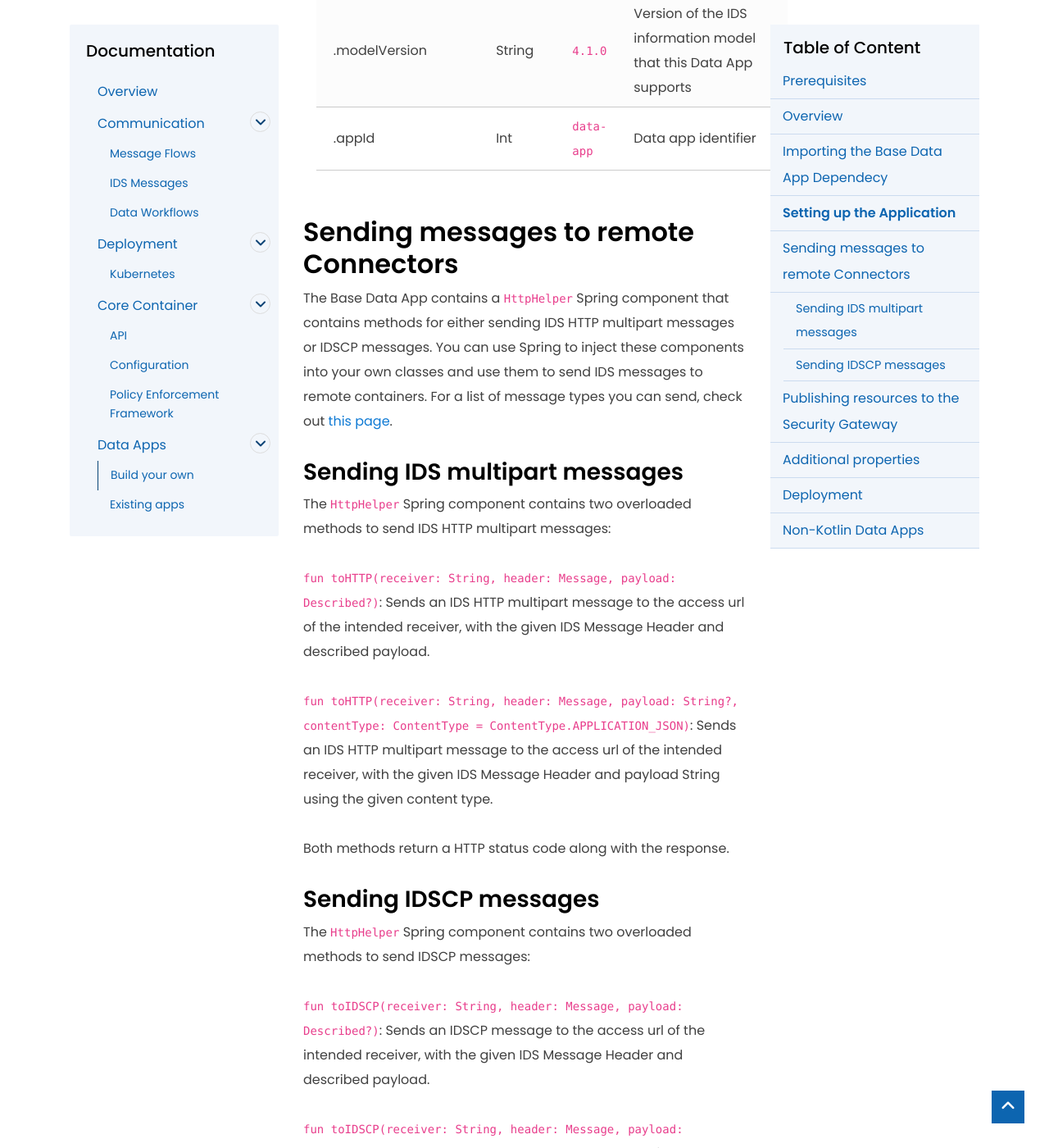
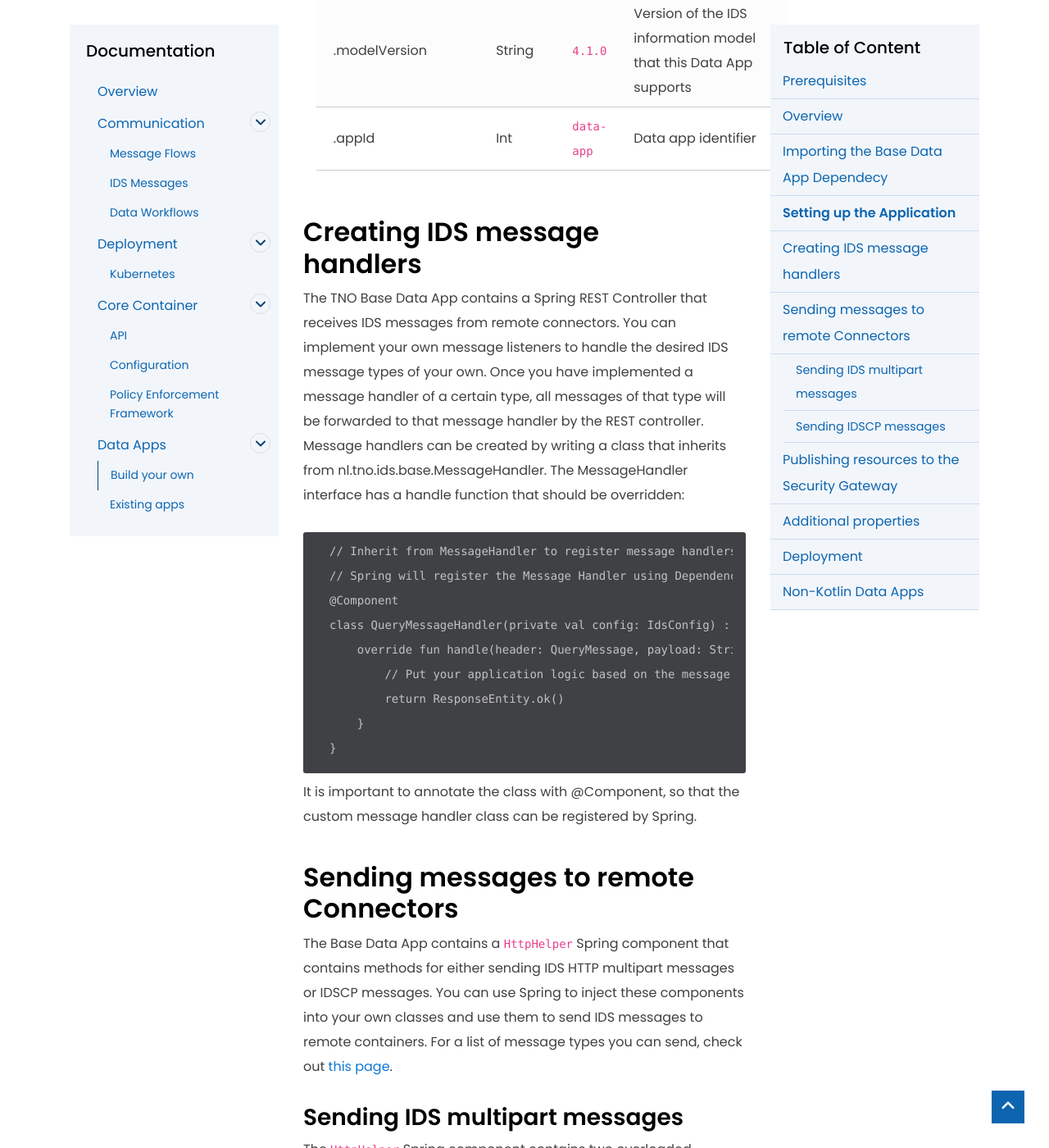
Before and after one commit to TNO-TSG/documentation, a Jekyll site: the page built from _docs/data-apps/build-your-own.md, in a window 1280 px wide and 1400 px high, scrolled down 4382 px. Shown: the whole window at 82% size. Built offline with Jekyll 4.4.1, drawn with Linux system fonts in a browser that asks for light colours.

Commit message:
Data App doc updates - Added 'implement your own mesage handler' docs - Reformated existing data apps page a bit

```diff
--- a/_docs/data-apps/build-your-own.md
+++ b/_docs/data-apps/build-your-own.md
@@ -60,6 +60,23 @@ The `scanBasePackages = ["nl.tno.ids"]` parameter of the `@SpringBootApplication
 | &nbsp;&nbsp;&nbsp;.participantId | URI* | - | Participant IDS Identifier |
 | &nbsp;&nbsp;&nbsp;.modelVersion | String | `4.1.0` | Version of the IDS information model that this Data App supports |
 | &nbsp;&nbsp;&nbsp;.appId | Int | `data-app` | Data app identifier |
+
+
+## Creating IDS message handlers
+The TNO Base Data App contains a Spring REST Controller that receives IDS messages from remote connectors. You can implement your own message listeners to handle the desired IDS message types of your own. Once you have implemented a message handler of a certain type, all messages of that type will be forwarded to that message handler by the REST controller. Message handlers can be created by writing a class that inherits from nl.tno.ids.base.MessageHandler. The MessageHandler interface has a handle function that should be overridden:
+
+    // Inherit from MessageHandler to register message handlers of a specific IDS message.
+    // Spring will register the Message Handler using Dependency Injection
+    @Component
+    class QueryMessageHandler(private val config: IdsConfig) : MessageHandler<QueryMessage> {
+        override fun handle(header: QueryMessage, payload: String?): ResponseEntity<*> {
+            // Put your application logic based on the message here.
+            return ResponseEntity.ok()
+        }
+    }
+
+It is important to annotate the class with @Component, so that the custom message handler class can be registered by Spring.
+
 
 ## Sending messages to remote Connectors
 The Base Data App contains a `HttpHelper` Spring component that contains methods for either sending IDS HTTP multipart messages or IDSCP messages. You can use Spring to inject these components into your own classes and use them to send IDS messages to remote containers. For a list of message types you can send, check out [this page]({% link _docs/communication/ids-messages.md %}).
```
Also changed, not shown: _docs/data-apps/existing.md (+1 -2 lines).
